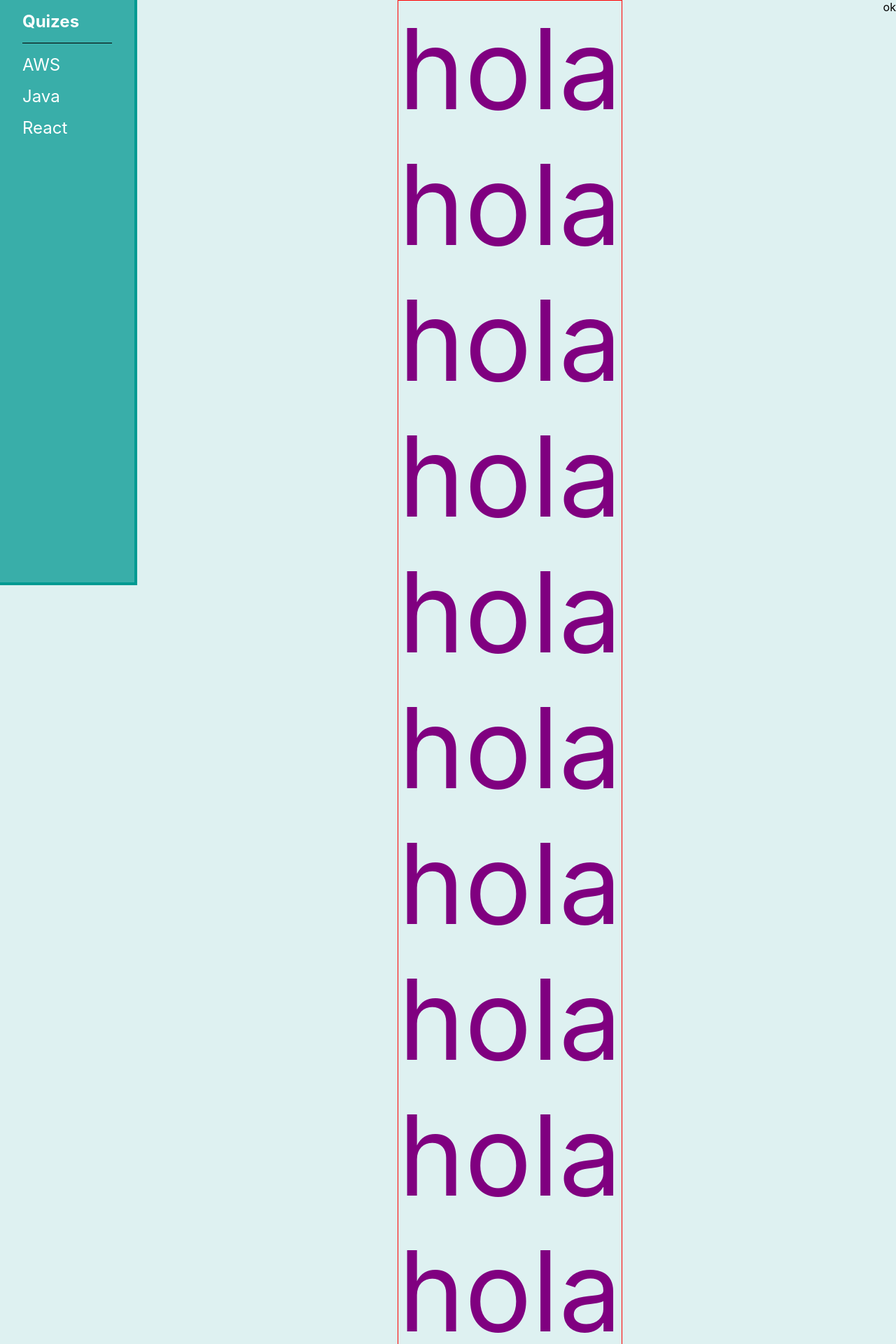
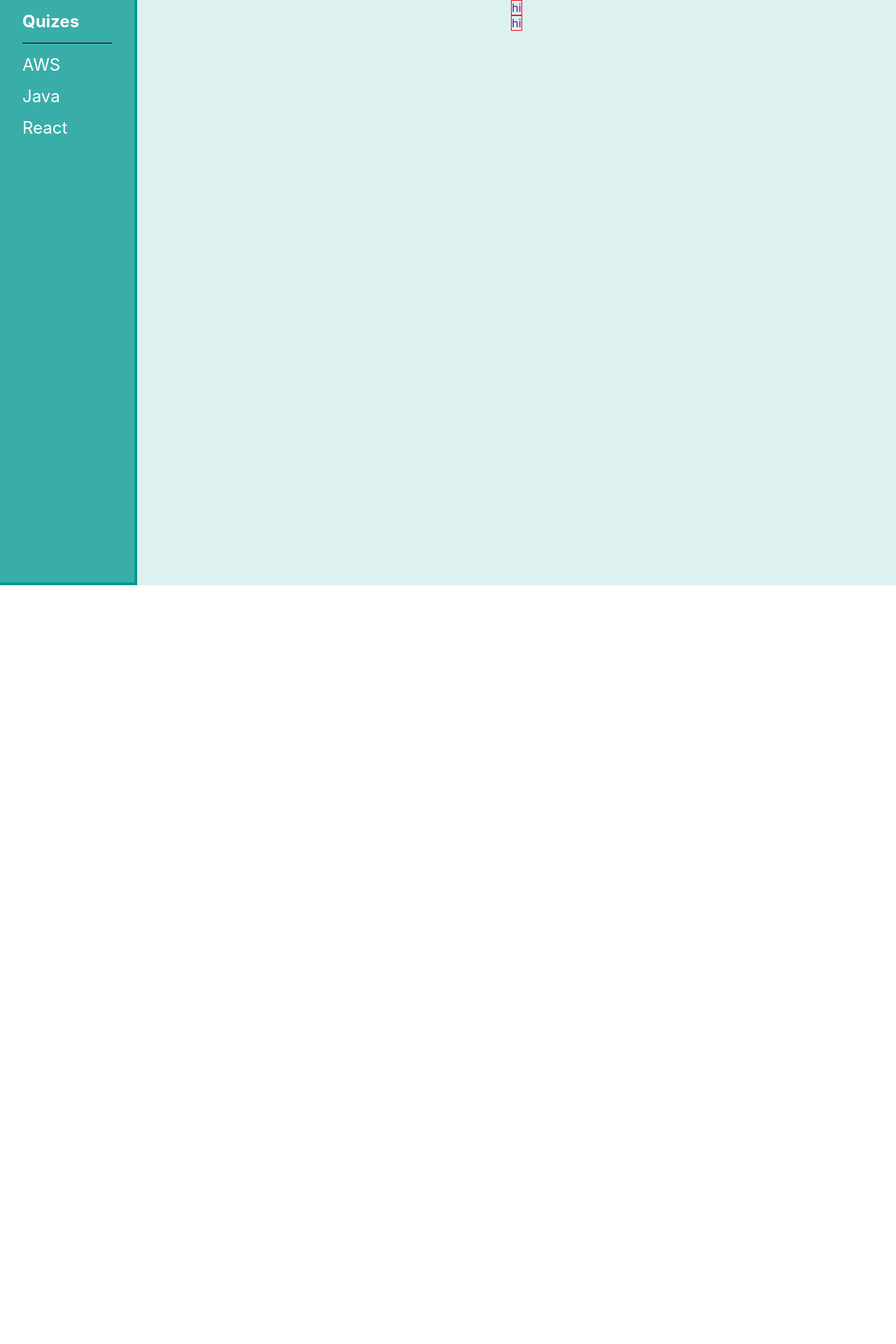
Before and after one commit to michael-mcmasters/Quizlet, a React (Create React App) app: page / in a window 1280 px wide. Shown: the top 1920 px of the page at 70% size. After the commit the page ends 836 px from the top, so only its background shows below. Built offline with nearby package versions, Linux system fonts and the light colour scheme.

Commit message:
Clean up flex container spacing

```diff
--- a/src/App.tsx
+++ b/src/App.tsx
@@ -14,9 +14,6 @@
       <div className={styles.center}>
         <QuestionsList />
       </div>
-      <div>
-        ok
-      </div>
     </div>
   );
 }
--- a/src/components/Question.tsx
+++ b/src/components/Question.tsx
@@ -1,26 +1,14 @@
 import React from 'react';
+import styles from "../styles/Question.module.css"
 
 interface Props {
 
 }
 
-const style = {
-  fontSize: "10rem"
-}
-
 function Question(props: Props) {
   return (
-    <div>
-      <div style={style}>hola</div>
-      <div style={style}>hola</div>
-      <div style={style}>hola</div>
-      <div style={style}>hola</div>
-      <div style={style}>hola</div>
-      <div style={style}>hola</div>
-      <div style={style}>hola</div>
-      <div style={style}>hola</div>
-      <div style={style}>hola</div>
-      <div style={style}>hola</div>
+    <div className={styles.container}>
+      hi
     </div>
   );
 }
--- a/src/components/QuestionsList.tsx
+++ b/src/components/QuestionsList.tsx
@@ -10,6 +10,7 @@
   return (
     <div className={styles.container}>
       <Question />
+      <Question />
     </div>
   );
 }
--- a/src/styles/App.module.css
+++ b/src/styles/App.module.css
@@ -1,7 +1,6 @@
 .container {
   background-color: #DEF1F1;
   display: flex;
-  justify-content: space-between;
 }
 
 .leftSideContainer {
@@ -11,5 +10,5 @@
 }
 
 .center {
-  border: 1px solid red;
+  margin: 0 auto;
 }
--- /dev/null
+++ b/src/styles/Question.module.css
@@ -0,0 +1,3 @@
+.container {
+  border: 1px solid red;
+}
```
